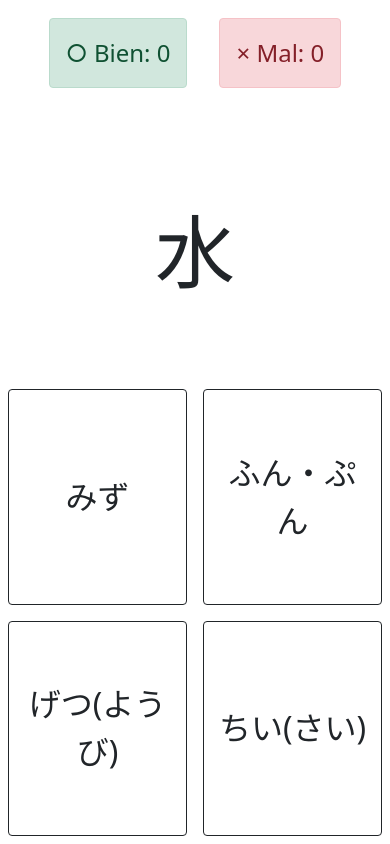
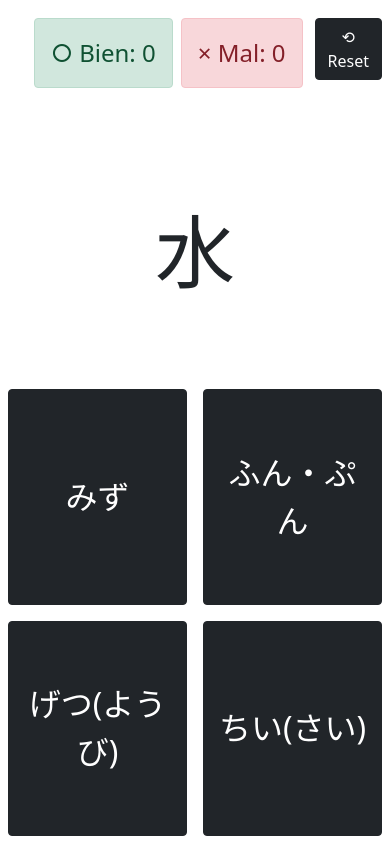
Before and after one commit to prausela/jouzu-kizuna, a React (Create React App) app: page / in a window 390 px wide. Built offline with nearby package versions, Linux system fonts and the light colour scheme.

Commit message:
Add reset button and patch mobile selecting answer bug
Previously, the previously selected answer would remain active when answering the next

```diff
--- a/src/App.js
+++ b/src/App.js
@@ -34,13 +34,28 @@ const App = () => {
         loadNextQuestion();
     }
 
+    const resetGame = () => {
+        setCorrect(0);
+        setIncorrect(0);
+    }
+
     useEffect(() => {
         gameData.current = KanjiToHiraganaService.startNewGame();
         loadNextQuestion()
     }, []);
 
     return (
-        <Interface correct={correct} incorrect={incorrect} question={question} ans1={ans1} ans2={ans2} ans3={ans3} ans4={ans4} submitAnswer={submitAnswer}/>
+        <Interface
+            correct={correct}
+            incorrect={incorrect}
+            question={question}
+            ans1={ans1}
+            ans2={ans2}
+            ans3={ans3}
+            ans4={ans4}
+            submitAnswer={submitAnswer}
+            resetGame={resetGame}
+        />
     )
 }
 
--- a/src/UI/AnswerUI.js
+++ b/src/UI/AnswerUI.js
@@ -7,7 +7,7 @@ const AnswerUI = (props) => {
     const submitAnswer  = () => props.submitAnswer(text);
     return (
         <div className={className}>
-            <Button variant="outline-dark" className="display-2" onClick={submitAnswer}>{text}</Button>
+            <Button variant="outline-dark" className="display-2" onClick={submitAnswer} active>{text}</Button>
         </div>
     )
 }
--- a/src/UI/Interface.css
+++ b/src/UI/Interface.css
@@ -19,10 +19,14 @@
         "ans3 ans4";
 }
 
+.flex-basis-0 {
+    flex-basis: 0;
+}
+
 .menu{
     grid-area: menu;
     font-size: 1.5em;
-    margin: auto auto;
+    margin: auto 0;
 }
 
 .question{
@@ -50,3 +54,8 @@
 .ans4{
     grid-area: ans4;
 }
+
+.btn:focus {
+    outline: none !important;
+    box-shadow: none !important;
+}
--- a/src/UI/Interface.js
+++ b/src/UI/Interface.js
@@ -15,13 +15,23 @@ const Interface = (props) => {
     const correct      = props.correct;
     const incorrect    = props.incorrect;
     const submitAnswer = props.submitAnswer;
+    const resetGame    = props.resetGame;
     return (
         <div className="interface">
-            <MenuUI correct={correct} incorrect={incorrect}/>
+            <MenuUI
+                correct={correct}
+                incorrect={incorrect}
+                resetGame={resetGame}
+            />
             <div className="question">{question}</div>
             {
                 answers.map(ans => (
-                    <AnswerUI text={ans.text} className={ans.className} key={ans.id} submitAnswer={submitAnswer}/>
+                    <AnswerUI
+                        text={ans.text}
+                        className={ans.className}
+                        key={ans.id}
+                        submitAnswer={submitAnswer}
+                    />
                 ))
             }
         </div>
--- a/src/UI/MenuUI.js
+++ b/src/UI/MenuUI.js
@@ -1,12 +1,20 @@
+import { Button } from 'react-bootstrap';
 import React from 'react';
 
 const MenuUI = (props) => {
-    const correct = props.correct ? props.correct : 0;
+    const correct   = props.correct ? props.correct : 0;
     const incorrect = props.incorrect ? props.incorrect : 0;
+    const resetGame = props.resetGame;
     return (
         <div className="menu d-flex">
-            <div className="flex-grow-1 px-3"><div className="alert alert-success">○ Bien: {correct}</div></div>
-            <div className="flex-grow-1 px-3"><div className="alert alert-danger">× Mal: {incorrect}</div></div>
+            <div className="flex-grow-1 flex-basis-0"></div>
+            <div className="d-flex">
+                <div className="flex-grow-1 px-1"><div className="alert alert-success">○ Bien: {correct}</div></div>
+                <div className="flex-grow-1 px-1"><div className="alert alert-danger">× Mal: {incorrect}</div></div>
+            </div>
+            <div className="flex-grow-1 d-flex justify-content-end align-items-start flex-basis-0 px-2">
+                <Button variant="outline-dark" onClick={resetGame} active>⟲ Reset</Button>
+            </div>
         </div>
     )
 }
```
